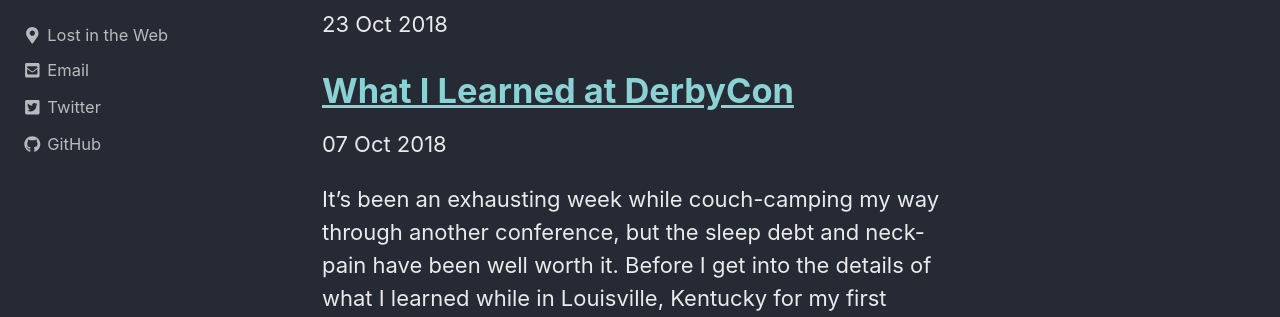
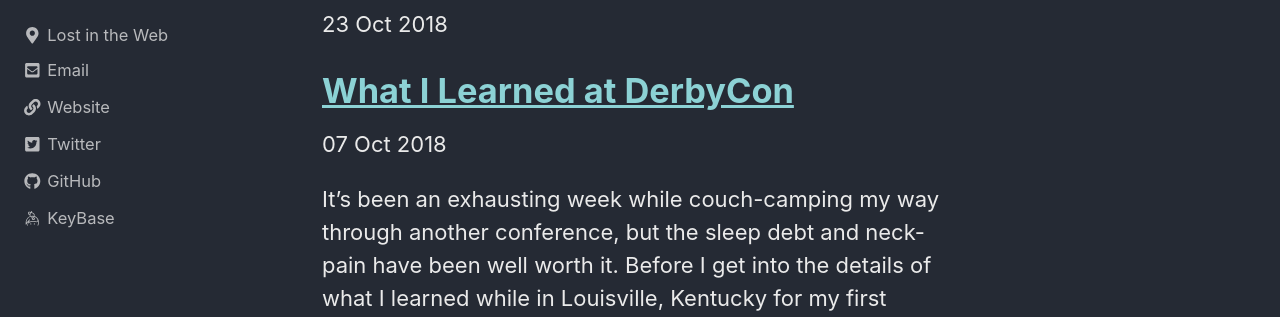
Before and after one commit to True-Demon/true-demon.github.io, a Jekyll site: the page built from index.html, in a window 1280 px wide. Shown: the part 254-571 px from the top of the page. Built offline with Jekyll 4.4.1, drawn with Linux system fonts in a browser that asks for light colours; cached includes are drawn as plain includes; nearby versions of some CDN libraries; the list of posts is cut into pages by our own code.

```diff
--- a/_config.yml
+++ b/_config.yml
@@ -115,7 +115,7 @@ author:
       url: mailto:truedemon@riseup.net
     - label: "Website"
       icon: "fas fa-fw fa-link"
-      # url: "https://your-website.com"
+      url: "https://www.devilsec.io"
     - label: "Twitter"
       icon: "fab fa-fw fa-twitter-square"
       url: "https://twitter.com/TRUExDEMON"
@@ -125,9 +125,9 @@ author:
     - label: "GitHub"
       icon: "fab fa-fw fa-github"
       url: "https://github.com/true-demon"
-    - label: "Instagram"
-      icon: "fab fa-fw fa-instagram"
-      # url: "https://instagram.com/"
+    - label: "KeyBase"
+      icon: "fab fa-fw fa-keybase"
+      url: "https://keybase.io/truexdemon"
 
 # Site Footer
 footer:
```
